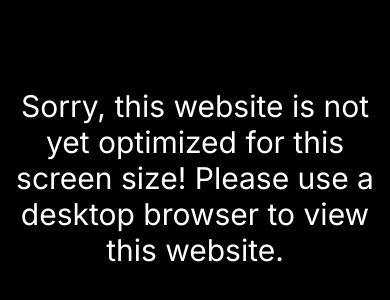
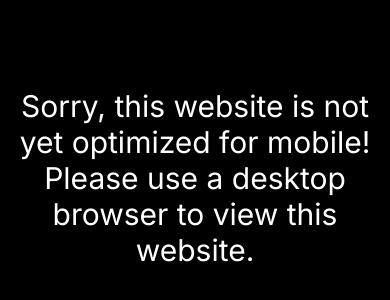
Before and after one commit to ofeng1/portfolio, a Next.js app: page / in a window 390 px wide. Shown: the part 244-544 px from the top of the page. Built offline with nearby package versions, Linux system fonts and the light colour scheme; a web font is replaced by a local one.

Commit message:
formatting issues

```diff
--- a/app/components/Table.tsx
+++ b/app/components/Table.tsx
@@ -226,25 +226,8 @@ const rows = [
     id: 4,
     link: '/pdfs/OwenFeng_resume-3.pdf',
     children: (
-      <div className="flex flex-col items-center justify-center w-full gap-2 sm:gap-3 md:gap-4 px-0">
-        <img
-          src="/images/resume_img.png"
-          alt="Resume thumbnail"
-          //   className="
-          //     w-[80vw]
-          //     sm:w-[65vw]
-          //     md:w-[50vw]
-          //     lg:w-[40vw]
-          //     xl:w-[32vw]
-          //     max-w-[700px]
-          //     h-auto
-          //     object-contain
-          //     transition-all
-          //     duration-200
-          //     ease-in-out
-          //   "
-          style={{ aspectRatio: '3 / 4' }}
-        />
+      <div className="flex flex-col items-center justify-center w-[95%] gap-2 sm:gap-3 md:gap-4 px-0">
+        <img src="/images/resume_img.png" alt="Resume thumbnail" style={{ aspectRatio: '3 / 4' }} />
       </div>
     ),
   },
--- a/app/page.tsx
+++ b/app/page.tsx
@@ -45,8 +45,8 @@ export default function App() {
   ) : (
     <div className="bg-black flex justify-center items-center h-screen">
       <h1 className="text-white [font-family:Inter] text-3xl text-center px-3">
-        Sorry, this website is not yet optimized for this screen size! Please use a desktop browser
-        to view this website.
+        Sorry, this website is not yet optimized for mobile! Please use a desktop browser to view
+        this website.
       </h1>
     </div>
   );
```
